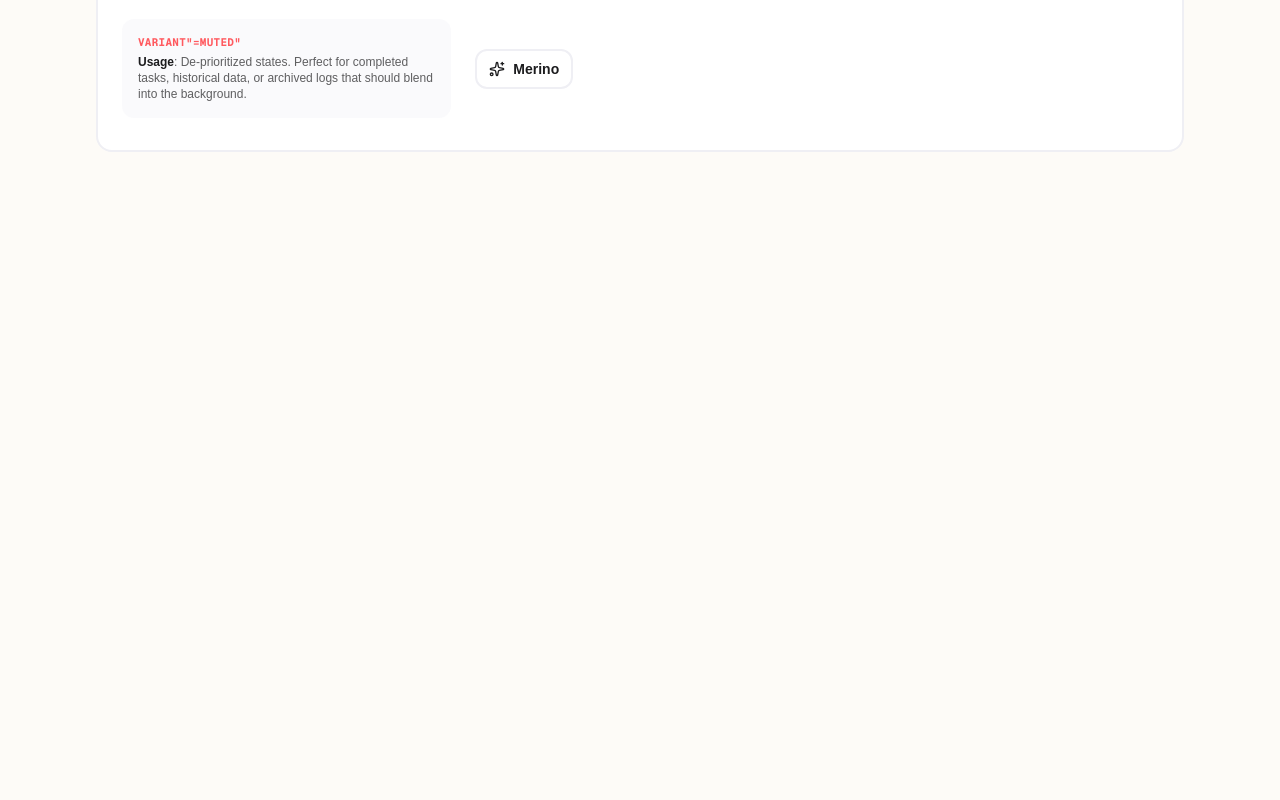
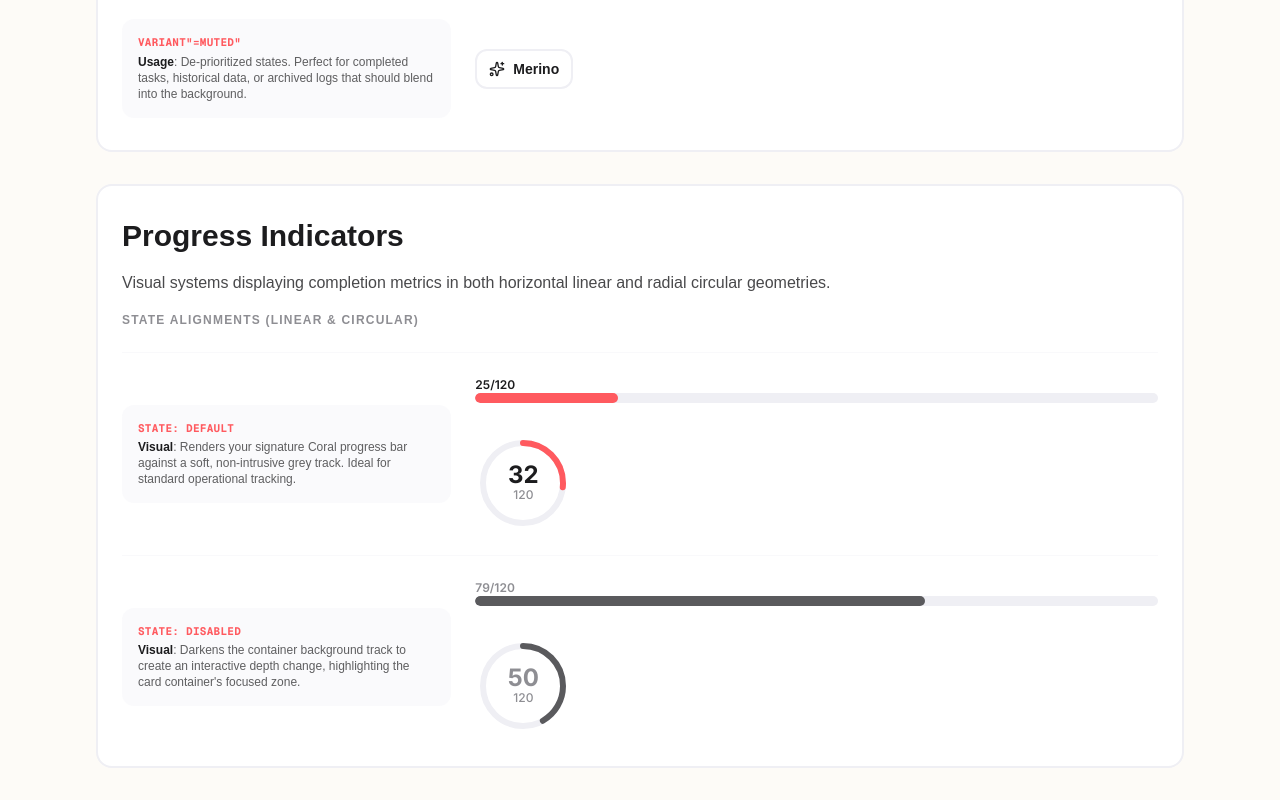
Before and after one commit to ionutalexandru/loopo, a Next.js app: page /styleguide in a window 1280 px wide. Shown: the part 7279-8079 px from the top of the page. Before the commit the page ends 7463 px from the top, so only its background shows below. Built offline with nearby package versions, Linux system fonts and the light colour scheme.

Commit message:
create progressbar components

```diff
--- a/app/layout.tsx
+++ b/app/layout.tsx
@@ -8,7 +8,7 @@ const outfit = Outfit({
 });
 
 const inter = Inter({
-  variable: '--font-inter-sans',
+    variable: '--font-inter',
     subsets: ['latin'],
 });
 
--- a/app/styleguide/page.tsx
+++ b/app/styleguide/page.tsx
@@ -4,6 +4,7 @@ import { Input } from '@/components/ui/Input';
 import { Select } from '@/components/ui/Select';
 import { Toggle } from '@/components/ui/Toggle';
 import { Tag } from '@/components/ui/Tag';
+import { ProgressBar } from '@/components/ui/ProgressBar';
 
 import { Sparkles, Plus, Search, Trash2 } from 'lucide-react';
 
@@ -805,6 +806,62 @@ export default function StyleGuide() {
                         </div>
                     </div>
                 </Card>
+                <Card variant="bordered">
+                    <h2>Progress Indicators</h2>
+                    <p>
+                        Visual systems displaying completion metrics in both
+                        horizontal linear and radial circular geometries.
+                    </p>
+                    <div className="space-y-6">
+                        <div className="sg-subtitle">
+                            State Alignments (Linear & Circular)
+                        </div>
+                        <div className="sg-row">
+                            <div className="sg-meta">
+                                <code className="coral">State: Default</code>
+                                <strong>Visual</strong>: Renders your signature
+                                Coral progress bar against a soft, non-intrusive
+                                grey track. Ideal for standard operational
+                                tracking.
+                            </div>
+                            <div className="sg-preview flex flex-col items-start gap-8">
+                                <ProgressBar
+                                    shape="linear"
+                                    value={25}
+                                    max={120}
+                                />
+                                <ProgressBar
+                                    shape="circular"
+                                    value={32}
+                                    max={120}
+                                />
+                            </div>
+                        </div>
+                        <div className="sg-row">
+                            <div className="sg-meta">
+                                <code className="coral">State: Disabled</code>
+                                <strong>Visual</strong>: Darkens the container
+                                background track to create an interactive depth
+                                change, highlighting the card container&#39;s
+                                focused zone.
+                            </div>
+                            <div className="sg-preview flex flex-col items-start gap-8">
+                                <ProgressBar
+                                    shape="linear"
+                                    value={79}
+                                    max={120}
+                                    disabled
+                                />
+                                <ProgressBar
+                                    shape="circular"
+                                    value={50}
+                                    max={120}
+                                    disabled
+                                />
+                            </div>
+                        </div>
+                    </div>
+                </Card>
             </div>
         </main>
     );
--- /dev/null
+++ b/components/ui/ProgressBar.tsx
@@ -0,0 +1,102 @@
+import React, { useId } from 'react';
+
+export type ProgressBarShape = 'linear' | 'circular';
+
+interface ProgressBarProps {
+    shape: ProgressBarShape;
+    value: number;
+    max: number;
+    disabled?: boolean;
+    className?: string;
+    radius?: number;
+}
+
+export const ProgressBar = ({
+    shape = 'linear',
+    value,
+    max,
+    disabled = false,
+    className = '',
+}: ProgressBarProps) => {
+    const generatedId = useId();
+    const percentage = Math.min(Math.max((value / max) * 100, 0), 100);
+
+    if (shape === 'circular') {
+        const trackStyles = disabled
+            ? 'stroke-chalk-gray group-hover:stroke-chalk-gray'
+            : 'stroke-chalk-gray group-hover:stroke-steel-needle';
+
+        const barStyles = disabled
+            ? 'stroke-charcoal/70 group-hover:stroke-charcoal/70'
+            : 'stroke-vibrant-coral group-hover:stroke-deep-coral';
+        const radius = 40;
+        const circumference = 2 * Math.PI * radius;
+        const strokeDashoffset =
+            circumference - (percentage / 100) * circumference;
+        return (
+            <div
+                id={generatedId}
+                className={`group relative inline-flex flex-col items-center justify-center ${className}`}
+            >
+                <svg className="h-24 w-24 -rotate-90 transform">
+                    <circle
+                        cx="48"
+                        cy="48"
+                        r={radius}
+                        className={`transition-colors duration-200 ${trackStyles}`}
+                        strokeWidth="6"
+                        fill="transparent"
+                    />
+                    <circle
+                        cx="48"
+                        cy="48"
+                        r={radius}
+                        strokeWidth="6"
+                        strokeLinecap="round"
+                        fill="transparent"
+                        className={`transition-all duration-300 ease-out ${barStyles}`}
+                        strokeDasharray={circumference}
+                        strokeDashoffset={strokeDashoffset}
+                    />
+                </svg>
+
+                <div className="font-inter absolute flex flex-col items-center justify-center select-none">
+                    <span
+                        className={`${disabled ? 'text-misty-gray' : 'text-charcoal'} text-2xl leading-none font-bold`}
+                    >
+                        {value}
+                    </span>
+                    <span className="text-misty-gray text-xs font-medium">
+                        {max}
+                    </span>
+                </div>
+            </div>
+        );
+    }
+
+    const trackStyles = disabled
+        ? 'bg-chalk-gray group-hover:bg-chalk-gray'
+        : 'bg-chalk-gray group-hover:bg-steel-needle';
+
+    const barStyles = disabled
+        ? 'bg-charcoal/70 group-hover:bg-charcoal/70'
+        : 'bg-vibrant-coral group-hover:bg-deep-coral';
+
+    return (
+        <div id={generatedId} className={`flex w-full flex-col ${className}`}>
+            <span
+                className={`${disabled ? 'text-misty-gray' : 'text-charcoal'} font-inter text-xs font-semibold`}
+            >
+                {value}/{max}
+            </span>
+            <div
+                className={`h-2.5 w-full overflow-hidden rounded-full transition-colors duration-150 ${trackStyles}`}
+            >
+                <div
+                    className={`h-full rounded-full transition-all duration-300 ease-out ${barStyles}`}
+                    style={{ width: `${percentage}%` }}
+                />
+            </div>
+        </div>
+    );
+};
```
Lines whose indentation alone changed are shown as unchanged.
